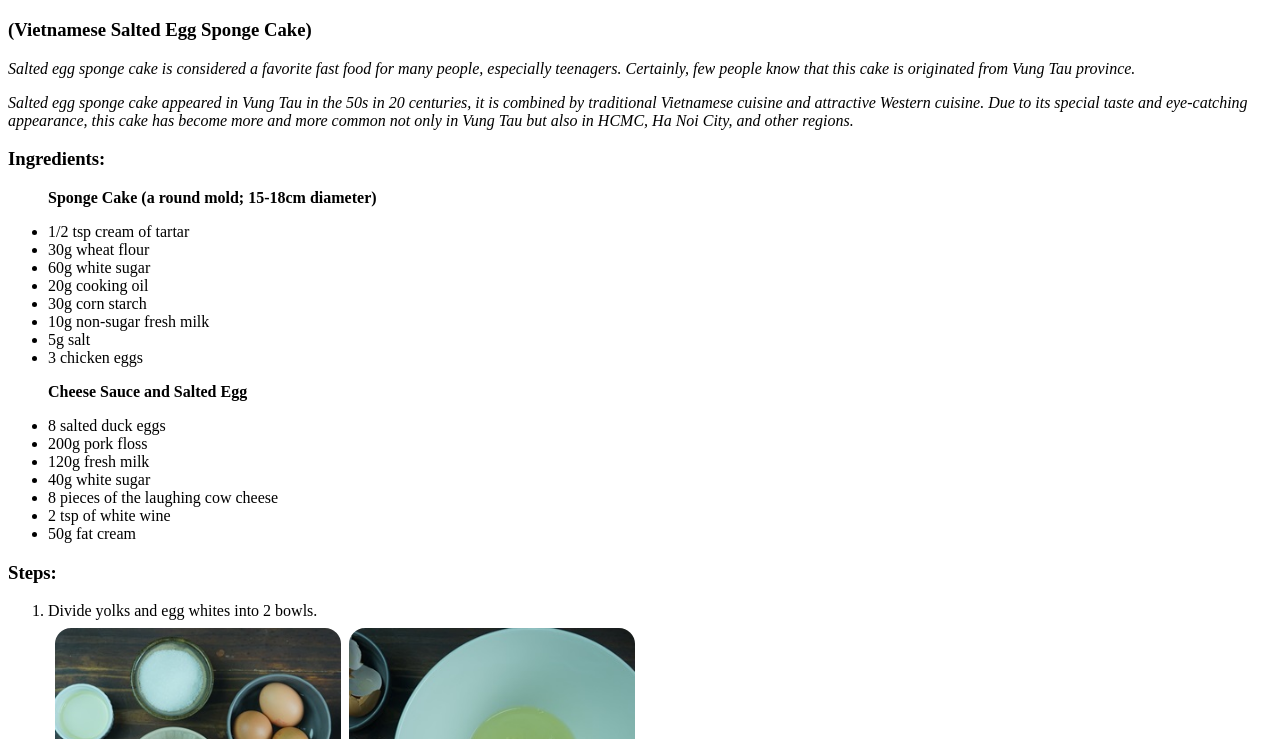
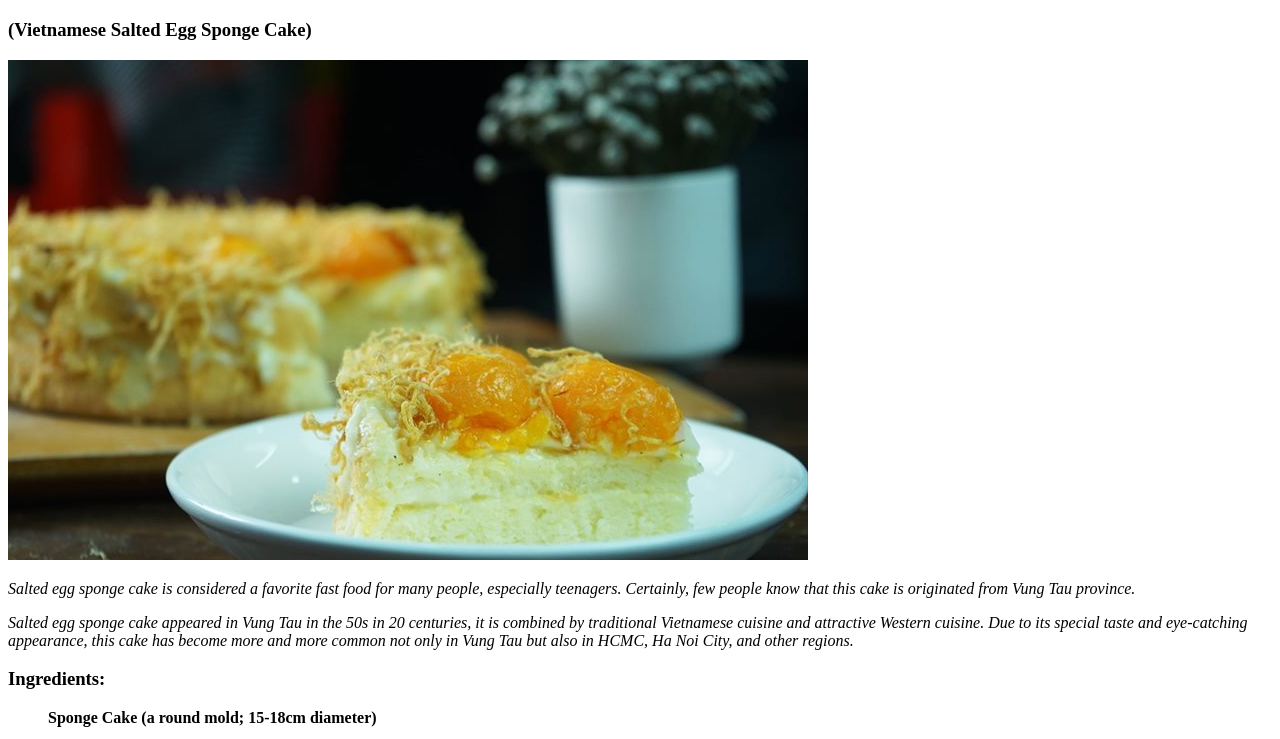
Before and after one commit to RainInApril/odin-recipes, a plain HTML site: page recipes/bong-lan-trung-muoi.html in a window 1280 px wide. Shown: the part 61-800 px from the top of the page. Drawn offline with Linux system fonts and the light colour scheme.

Commit message:
Added an image for the sponge cake.

```diff
--- a/recipes/bong-lan-trung-muoi.html
+++ b/recipes/bong-lan-trung-muoi.html
@@ -4,6 +4,7 @@
 
     <head>
         <h1>Banh Bong Lan Trung Muoi <h3>(Vietnamese Salted Egg Sponge Cake)</h3></h1>
+        <img src="../images/bong-lan-trung-muoi.jpg" alt="vietnamese salted egg sponge cake">
     </head>
     <p><em>Salted egg sponge cake is considered a favorite fast food for many people, especially teenagers. Certainly, few people know that this cake is originated from Vung Tau province.</em></p>
     <p><em>Salted egg sponge cake appeared in Vung Tau in the 50s in 20 centuries, it is combined by traditional Vietnamese cuisine and attractive Western cuisine. Due to its special taste and eye-catching appearance, this cake has become more and more common not only in Vung Tau but also in HCMC, Ha Noi City, and other regions.</em></p>
```
